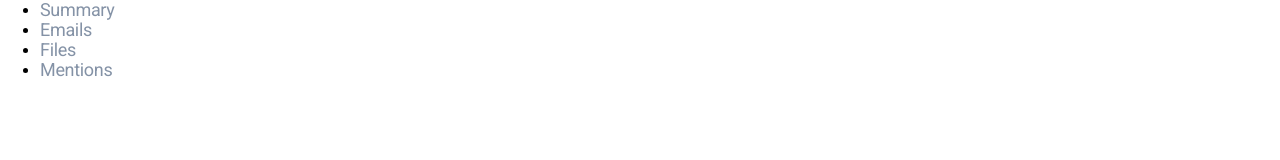
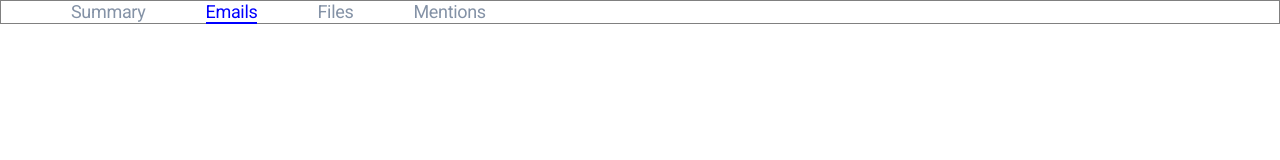
Before and after one commit to joonamin/html-css-exercise, a plain HTML site: page css/float/exercise/index.html in a window 1280 px wide. Drawn offline with Linux system fonts and the light colour scheme.

Commit message:
`my answer`: `float` exercise

```diff
--- a/css/float/exercise/index.html
+++ b/css/float/exercise/index.html
@@ -10,17 +10,17 @@
 </head>
 
 <body>
-    <ul>
-        <li>
+    <ul class="tab">
+        <li class="item">
             <a href="#">Summary</a>
         </li>
-        <li>
-            <a href="#">Emails</a>
+        <li class="item">
+            <a class="selected" href="#">Emails</a>
         </li>
-        <li>
+        <li class="item">
             <a href="#">Files</a>
         </li>
-        <li>
+        <li class="item">
             <a href="#">Mentions</a>
         </li>
     </ul>
--- a/css/float/exercise/style.css
+++ b/css/float/exercise/style.css
@@ -16,3 +16,22 @@ a {
 }
 
 /* ▼ WHERE YOUR CODE BEGINS */
+.tab {
+    border: 1px solid gray;
+    list-style-type: none;
+}
+.tab::after {
+    content: "";
+    display: block;
+    clear: left;
+}
+.item {
+    margin: 1px 30px;
+    float: left;
+    /* border: 2px solid #000; */
+}
+
+.selected {
+    color: blue;
+    border-bottom: 2px solid blue;
+}
```
